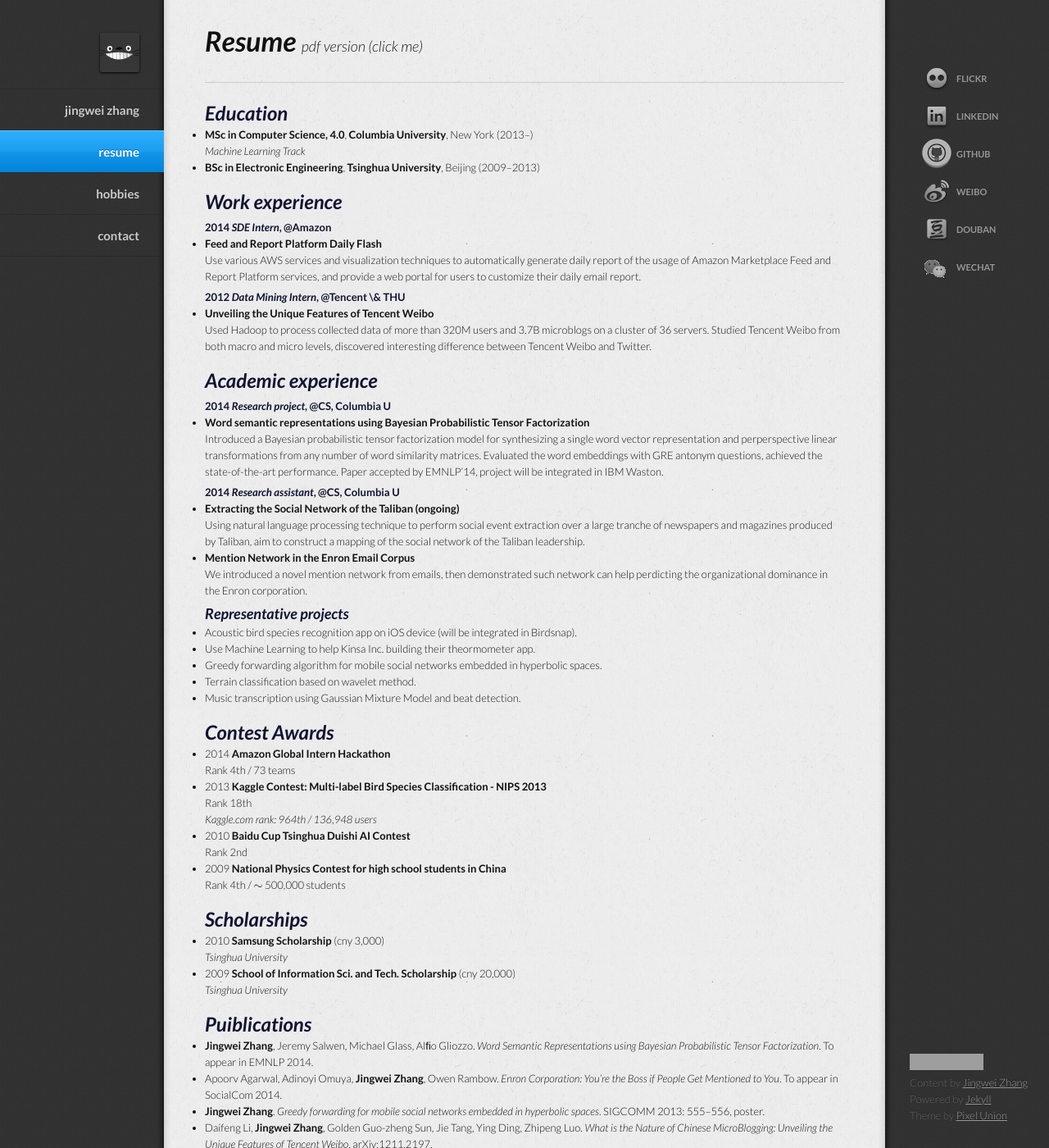
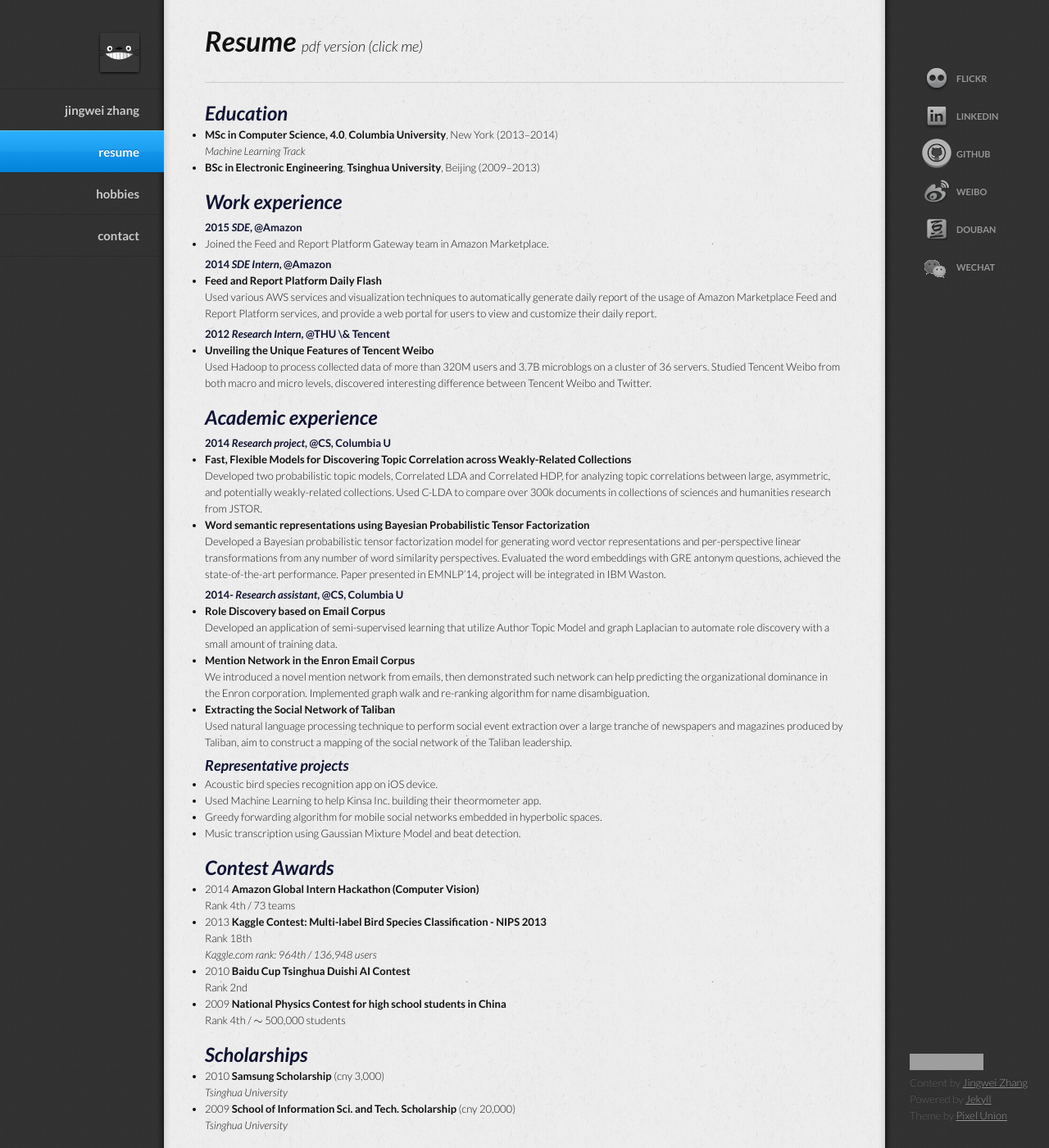
Before and after one commit to iceboal/iceboal.github.com, a Jekyll site: the page built from resume.md, in a window 1280 px wide and 1400 px high. Shown: the whole window at 82% size. Built offline with Jekyll 4.4.1, drawn with Linux system fonts in a browser that asks for light colours; formulas are drawn with MathJax 3; comment, search, counter and statistics services are not loaded; some of the changed text lies outside the part shown; grey boxes are pictures that could not be loaded.

Commit message:
update resume

```diff
--- a/resume.md
+++ b/resume.md
@@ -22,53 +22,68 @@
 
 ## Work experience
 
+#### 2015	*SDE*, @Amazon
+
+- Joined the Feed and Report Platform Gateway team in Amazon Marketplace.
+
 #### 2014	*SDE Intern*, @Amazon
 
 - **Feed and Report Platform Daily Flash**
 
-Use various AWS services and visualization techniques to automatically generate daily report of the usage of Amazon Marketplace Feed and Report Platform services, and provide a web portal for users to customize their daily email report.
+Used various AWS services and visualization techniques to automatically generate daily report of the usage of Amazon Marketplace Feed and Report Platform services, and provide a web portal for users to view and customize their daily report.
 
-#### 2012	*Data Mining Intern*, @Tencent \& THU
+#### 2012	*Research Intern*, @THU \& Tencent
 
 - **Unveiling the Unique Features of Tencent Weibo**
 
 Used Hadoop to process collected data of more than 320M users and 3.7B microblogs on a cluster of 36 servers. Studied Tencent Weibo from both macro and micro levels, discovered interesting difference between Tencent Weibo and Twitter.
 
 
+
 ## Academic experience
 
 #### 2014	*Research project*, @CS, Columbia U
 
+- **Fast, Flexible Models for Discovering Topic Correlation across Weakly-Related Collections**
+
+Developed two probabilistic topic models, Correlated LDA and Correlated HDP, for analyzing topic correlations between large, asymmetric, and potentially weakly-related collections. Used C-LDA to compare over 300k documents in collections of sciences and humanities research from JSTOR.
+
+
 - **Word semantic representations using Bayesian Probabilistic Tensor Factorization**
 
-Introduced a Bayesian probabilistic tensor factorization model for synthesizing a single word vector representation and perperspective linear transformations from any number of word similarity matrices. Evaluated the word embeddings with GRE antonym questions, achieved the state-of-the-art performance. Paper accepted by EMNLP'14, project will be integrated in IBM Waston.
+Developed a Bayesian probabilistic tensor factorization model for generating word vector representations and per-perspective linear transformations from any number of word similarity perspectives. Evaluated the word embeddings with GRE antonym questions, achieved the state-of-the-art performance. Paper presented in EMNLP'14, project will be integrated in IBM Waston.
 
-#### 2014	*Research assistant*, @CS, Columbia U
+#### 2014-	*Research assistant*, @CS, Columbia U
 
-- **Extracting the Social Network of the Taliban (ongoing)**
+- **Role Discovery based on Email Corpus**
 
-Using natural language processing technique to perform social event extraction over a large tranche of newspapers and magazines produced by Taliban, aim to construct a mapping of the social network of the Taliban leadership.
+Developed an application of semi-supervised learning that utilize Author Topic Model and graph Laplacian to automate role discovery with a small amount of training data.
+
 
 - **Mention Network in the Enron Email Corpus**
 
-We introduced a novel mention network from emails, then demonstrated such network can help perdicting the organizational dominance in the Enron corporation.
+We introduced a novel mention network from emails, then demonstrated such network can help predicting the organizational dominance in the Enron corporation. Implemented graph walk and re-ranking algorithm for name disambiguation.
+
+
+- **Extracting the Social Network of Taliban**
+
+Used natural language processing technique to perform social event extraction over a large tranche of newspapers and magazines produced by Taliban, aim to construct a mapping of the social network of the Taliban leadership.
+
 
 
 ### Representative projects
 
-- Acoustic bird species recognition app on iOS device (will be integrated in Birdsnap).
+- Acoustic bird species recognition app on iOS device.
 
-- Use Machine Learning to help Kinsa Inc. building their theormometer app.
+- Used Machine Learning to help Kinsa Inc. building their theormometer app.
 
 - Greedy forwarding algorithm for mobile social networks embedded in hyperbolic spaces.
-
-- Terrain classification based on wavelet method.
 
 - Music transcription using Gaussian Mixture Model and beat detection.
 
 ## Contest Awards
 
-- 2014	**Amazon Global Intern Hackathon**
+- 2014	**Amazon Global Intern Hackathon (Computer Vision)**
 
   Rank 4th / 73 teams
 
@@ -106,9 +121,11 @@
 
 ## Puiblications
 
-- **Jingwei Zhang**, Jeremy Salwen, Michael Glass, Alﬁo Gliozzo. _Word Semantic Representations using Bayesian Probabilistic Tensor Factorization_. To appear in EMNLP 2014.
+- **Jingwei Zhang**, Aaron Gerow, Jaan Altosaar, James Evans, Richard Jean So. _Fast, Flexible Models for Discovering Topic Correlation across Weakly-Related Collections_. Submitted to ACL 2015.
 
-- Apoorv Agarwal, Adinoyi Omuya, **Jingwei Zhang**, Owen Rambow. _Enron Corporation: You’re the Boss if People Get Mentioned to You_. To appear in SocialCom 2014.
+- **Jingwei Zhang**, Jeremy Salwen, Michael Glass, Alfio Gliozzo. _Word Semantic Representations using Bayesian Probabilistic Tensor Factorization_. EMNLP 2014.
+
+- Apoorv Agarwal, Adinoyi Omuya, **Jingwei Zhang**, Owen Rambow. _Enron Corporation: You’re the Boss if People Get Mentioned to You_. SocialCom 2014.
 
 - **Jingwei Zhang**. _Greedy forwarding for mobile social networks embedded in hyperbolic spaces_. SIGCOMM 2013: 555–556, poster.
 
```
Also changed, not shown: other parts of resume.md (+3 -3 lines), 1 other file.
